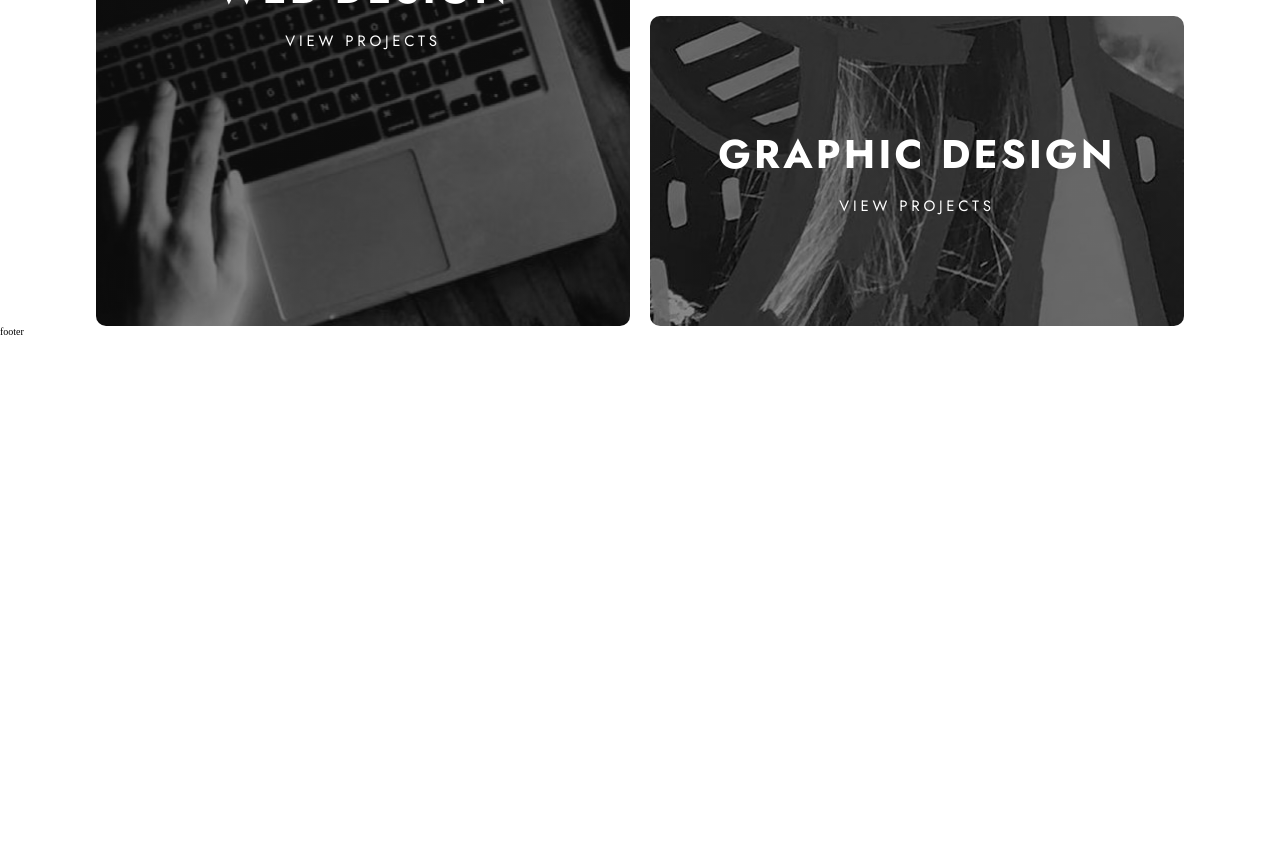
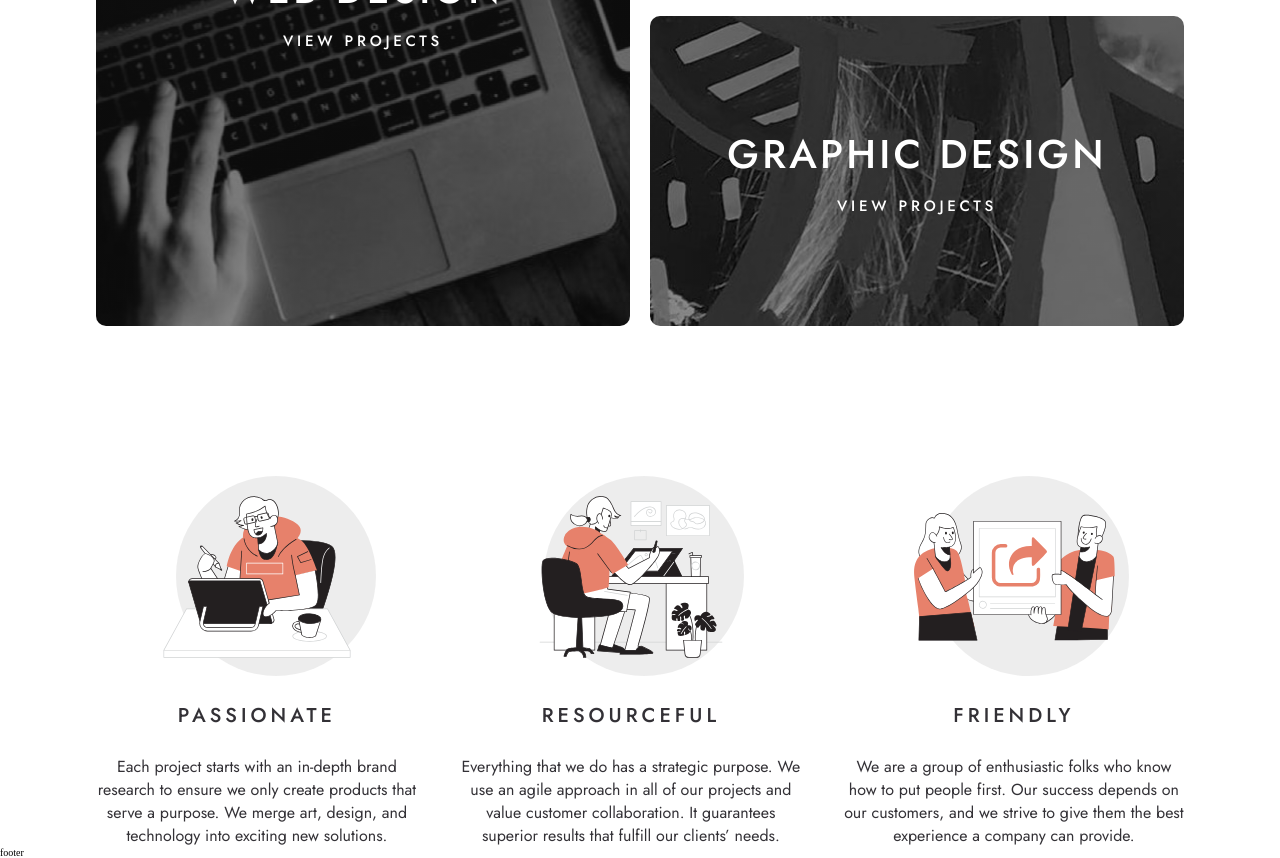
Before and after one commit to bkkcreative19/designo, a React (Create React App) app: page / in a window 1280 px wide. Shown: the part 1180-2038 px from the top of the page. Before the commit the page ends 1517 px from the top, so only its background shows below. Built offline with nearby package versions, Linux system fonts and the light colour scheme.

Commit message:
finished services section

```diff
--- a/src/components/Hero/Hero.scss
+++ b/src/components/Hero/Hero.scss
@@ -36,7 +36,7 @@
       & h1 {
         font-size: 4.8rem;
         font-family: "Jost", sans-serif;
-        font-weight: 400;
+        font-weight: 500;
         line-height: 1.1;
       }
 
--- a/src/components/HomeProjects/HomeProjects.scss
+++ b/src/components/HomeProjects/HomeProjects.scss
@@ -21,6 +21,7 @@
     justify-content: center;
     color: #fff;
     font-family: "Jost", sans-serif;
+
     border-radius: 1rem;
     text-transform: uppercase;
 
@@ -32,10 +33,12 @@
       margin-top: 1.2rem;
       font-size: 1.5rem;
       letter-spacing: 0.25em;
+      font-weight: 500;
     }
     & h1 {
       font-size: 4rem;
       letter-spacing: 0.08em;
+      font-weight: 500;
     }
   }
 }
--- a/src/components/NavBar/NavBar.scss
+++ b/src/components/NavBar/NavBar.scss
@@ -20,7 +20,7 @@
       text-decoration: none;
 
       &:not(:last-child) {
-        margin-right: 2.2rem;
+        margin-right: 3.8rem;
       }
     }
 
--- /dev/null
+++ b/src/components/Services/Services.js
@@ -0,0 +1,50 @@
+import React from "react";
+import passionate from "../../assets/home/desktop/illustration-passionate.svg";
+import resourceful from "../../assets/home/desktop/illustration-resourceful.svg";
+import friendly from "../../assets/home/desktop/illustration-friendly.svg";
+import "./Services.scss";
+
+const Services = () => {
+  return (
+    <section className="services container">
+      <div className="services__item passionate">
+        <div className="services__item-img-container">
+          <img src={passionate} />
+        </div>
+
+        <h2>Passionate</h2>
+        <p>
+          Each project starts with an in-depth brand research to ensure we only
+          create products that serve a purpose. We merge art, design, and
+          technology into exciting new solutions.
+        </p>
+      </div>
+      <div className="services__item resourceful">
+        <div className="services__item-img-container">
+          <img src={resourceful} />
+        </div>
+
+        <h2>Resourceful</h2>
+        <p>
+          Everything that we do has a strategic purpose. We use an agile
+          approach in all of our projects and value customer collaboration. It
+          guarantees superior results that fulfill our clients’ needs.
+        </p>
+      </div>
+      <div className="services__item friendly">
+        <div className="services__item-img-container">
+          <img src={friendly} />
+        </div>
+
+        <h2>Friendly</h2>
+        <p>
+          We are a group of enthusiastic folks who know how to put people first.
+          Our success depends on our customers, and we strive to give them the
+          best experience a company can provide.
+        </p>
+      </div>
+    </section>
+  );
+};
+
+export default Services;
--- /dev/null
+++ b/src/components/Services/Services.scss
@@ -0,0 +1,42 @@
+.services {
+  display: flex;
+  gap: 4rem;
+  margin-top: 15rem;
+
+  &__item {
+    text-align: center;
+
+    &-img-container {
+      height: 20rem;
+      position: relative;
+
+      &::after {
+        content: "";
+        height: 20rem;
+        width: 20rem;
+        border-radius: 50%;
+        background-color: #9797972c;
+        position: absolute;
+        top: 0;
+        left: 25%;
+        z-index: -1;
+      }
+    }
+
+    & h2 {
+      font-size: 2rem;
+      font-family: "Jost", sans-serif;
+      font-weight: 500;
+      color: #333136;
+      text-transform: uppercase;
+      letter-spacing: 0.4rem;
+      margin: 2.5rem;
+    }
+    & p {
+      font-size: 1.6rem;
+      font-family: "Jost", sans-serif;
+      font-weight: 400;
+      color: #333136;
+    }
+  }
+}
--- a/src/pages/Home/Home.js
+++ b/src/pages/Home/Home.js
@@ -1,6 +1,7 @@
 import React from "react";
 import Hero from "../../components/Hero/Hero";
 import HomeProjects from "../../components/HomeProjects/HomeProjects";
+import Services from "../../components/Services/Services";
 import "./Home.scss";
 
 const Home = () => {
@@ -8,6 +9,7 @@
     <div className="home">
       <Hero />
       <HomeProjects />
+      <Services />
     </div>
   );
 };
```
